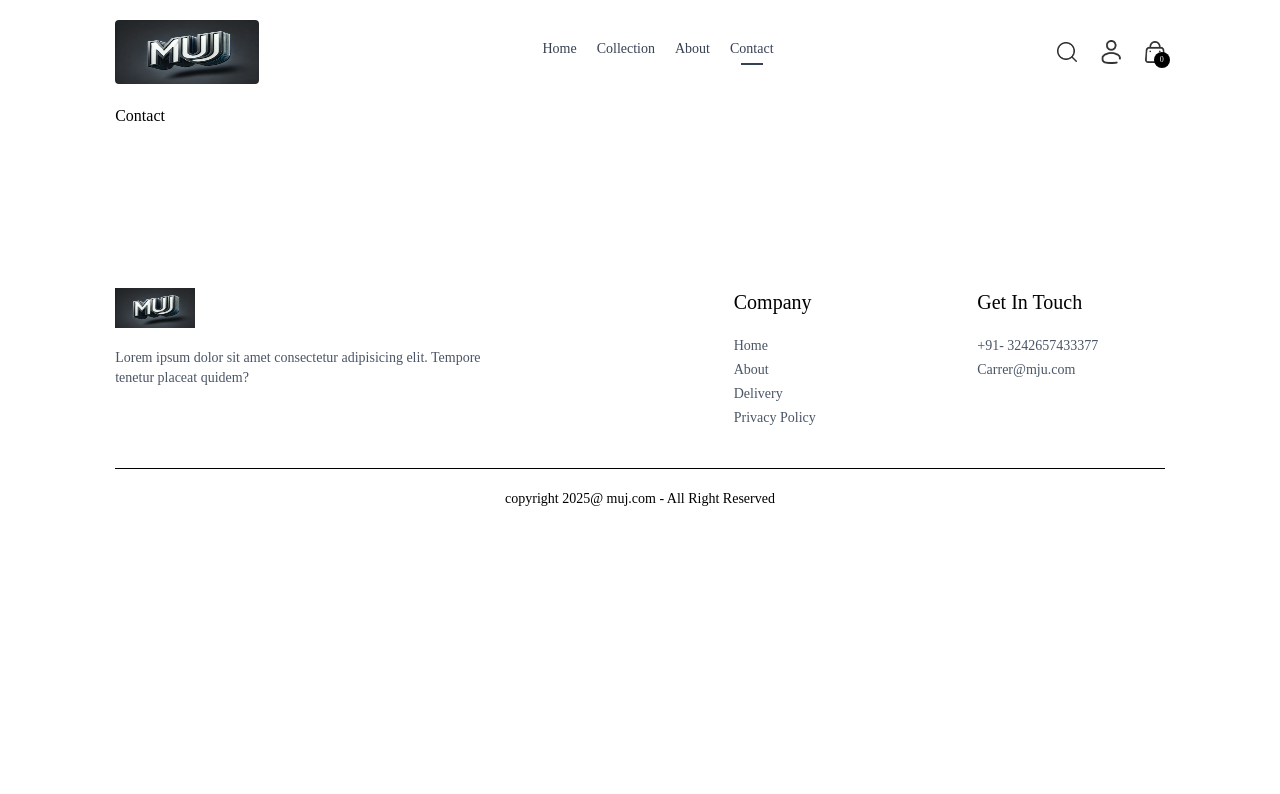
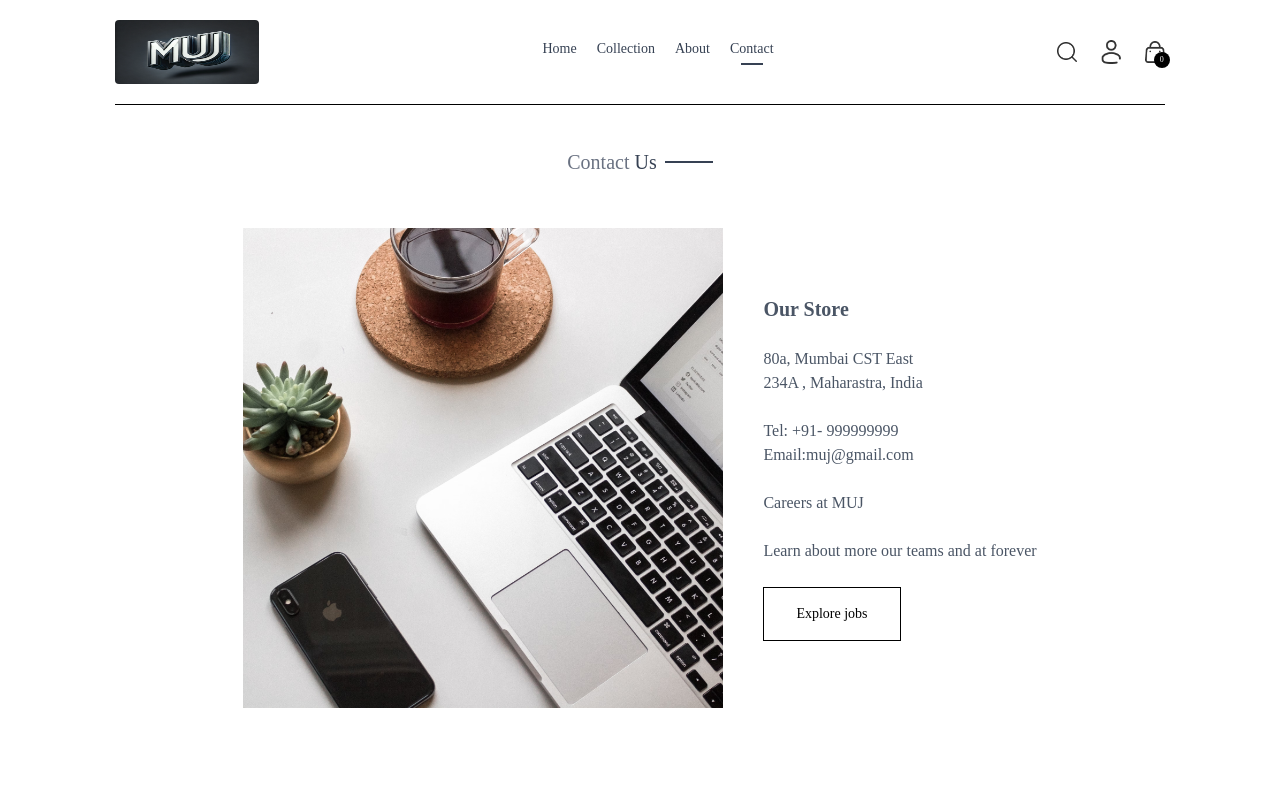
Before and after one commit to omprakash8788/MUJ-Ecommerce, a React (Vite) app in the folder frontend/: page /contact in a window 1280 px wide. Shown: the top 794 px of the page. Built offline with nearby package versions, Linux system fonts and the light colour scheme.

Commit message:
contact ui

```diff
--- a/frontend/src/pages/Contact.jsx
+++ b/frontend/src/pages/Contact.jsx
@@ -1,9 +1,28 @@
 import React from 'react'
+import Title from '../components/Title'
+import { assets } from '../assets/assets'
+import NewsLetterBox from '../components/NewsLetterBox'
 
 const Contact = () => {
   return (
     <div>
-      <h1>Contact</h1>
+     <div className='text-center text-2xl pt-10 border-t'>
+     <Title text1={"Contact"} text2={"Us"}/>
+     </div>
+     <div className='my-10 flex flex-col justify-center md:flex-row gap-10 mb-20'>
+      <img src={assets.contact_img} className='w-full md:max-w-[480px]' alt="" />
+      <div className='flex flex-col justify-center items-start gap-6'>
+       <p className='font-semibold text-xl text-gray-600'>Our Store</p>
+       <p className='text-gray-600'>80a, Mumbai CST East <br /> 234A , Maharastra, India</p>
+       <p className='text-gray-600'>Tel: +91- 999999999 <br /> Email:muj@gmail.com</p>
+       <p className='text-gray-600'>Careers at MUJ</p>
+       <p className='text-gray-600'>Learn about more our teams and at forever</p>
+       <button className='border border-black px-8 py-4 text-sm hover:bg-black hover:text-white transition-all duration-500'>Explore jobs</button>
+
+
+      </div>
+     </div>
+     <NewsLetterBox/>
     </div>
   )
 }
```
